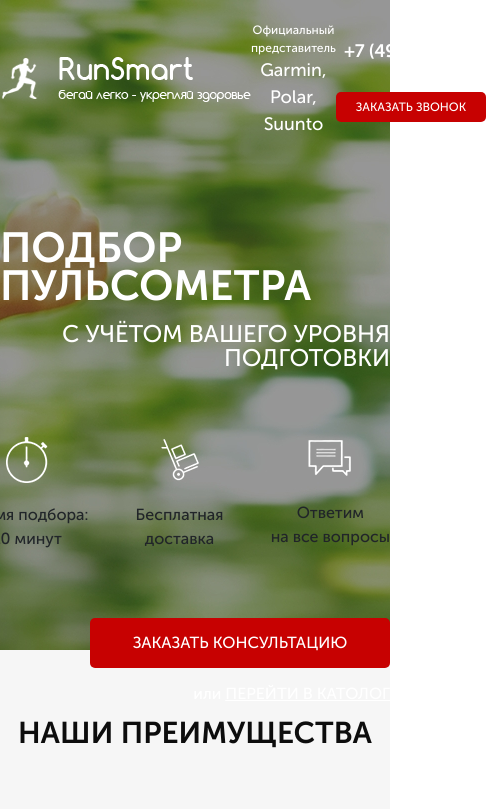
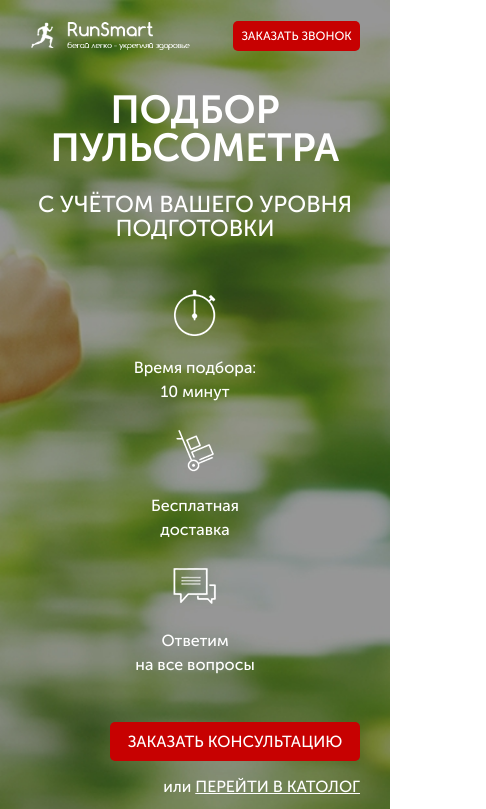
Before and after one commit to xNevrroXx/Heart-rate, a website: page src/index.html in a window 390 px wide. Shown: the top 809 px of the page, 486 px wide, since content can reach past the window. Drawn offline with Linux system fonts and the light colour scheme.

Commit message:
two sections adapted

```diff
--- a/src/index.html
+++ b/src/index.html
@@ -13,16 +13,16 @@
     <div class="promo">
         <div class="container">
             <header class="header">
-                <a href="#" class="haeder__logo">
+                <a href="#" class="header__logo">
                     <img src="images/logo.png" alt="logo_Run_smart">
                 </a>
-                <div class="header__official">
+                <div class="hide_mobile header__official ">
                     Официальный представитель
                     <span>Garmin, Polar, Suunto</span>
                 </div>
                 <div class="header__contacts">
-                    <a class="header__phone" href="tel: +74999228974">+7 (499) 922-89-74</a>
-                    <button class="button button_align_right">Заказать звонок</button>
+                    <a class="header__phone hide_mobile" href="tel: +74999228974">+7 (499) 922-89-74</a>
+                    <button class="button">Заказать звонок</button>
                 </div>
             </header>
 
@@ -45,11 +45,13 @@
                     </div>
                 </div>
 
-                <button class="button button_main">Заказать консультацию</button>
+                <div class="endOf__promo">
+                    <button class="button button_main">Заказать консультацию</button>
 
-                <div class="promo__link">
-                    или
-                    <a href="#">Перейти в католог</a>
+                    <div class="promo__link">
+                        или
+                        <a href="#">Перейти в католог</a>
+                    </div>
                 </div>
             </div>
         </div>
--- a/src/sass/base/_general.scss
+++ b/src/sass/base/_general.scss
@@ -1,3 +1,11 @@
+.hide_mobile{
+    display: block;
+}
+
+.visible_mobile {
+    display: none;
+}
+
 .container{
     max-width: 950px;
     margin: 0 auto;
--- a/src/sass/base/_media.scss
+++ b/src/sass/base/_media.scss
@@ -0,0 +1,142 @@
+@media (max-width: 1100px) {
+    .container{
+        max-width: 900px;
+    }
+}
+
+@media (max-width: 992px) {
+    .container{
+        max-width: 700px;
+    }
+
+    .promo{
+        padding-bottom: 60px;
+    }
+
+    .button_main{
+        width: 290px;
+        height: 49px;
+    }
+
+    .advantages__blocks{
+        max-width: 210px;
+    }
+}
+
+@media (max-width: 768px) {
+    .hide_mobile{
+        display: none;
+    }
+
+    .visible_mobile {
+        display: block;
+    }
+
+    .container{
+        max-width: 570px;
+    }
+
+    .header{
+        margin-bottom: 52px;
+    }
+
+    .header__logo {
+        width: 220px;
+    }
+
+    .promo {
+        padding-bottom: 50px;
+
+        &__wrapper {
+            align-items: center;
+        }
+    }
+
+    .advantages{
+        padding: 55px 0 60px 0;
+        &__wrapper{
+            flex-direction: column;
+            align-items: center;
+        }
+
+        &__blocks {
+            max-width: 242px;
+
+            &:not(:last-of-type) {
+                margin-bottom: 50px;
+            }
+        }
+
+        &__blocks__header {
+            margin-bottom: 11px;
+        }
+
+        img {
+            margin-bottom: 13px;
+        }
+    }
+}
+
+@media (max-width: 639px) {
+    .container{
+        max-width: 510px;
+    }
+
+    .promo {
+        &__header {
+            font-size: 39px;
+        }
+
+        &__subheader {
+            font-size: 23px;
+        }
+    }
+}
+
+@media (max-width: 575px) {
+    .container{
+        max-width: 330px;
+    }
+
+    .header {
+        margin-bottom:  40px;
+
+        &__logo {
+            max-width: 160px;
+        }
+
+        &__contacts {
+            width: 127px;
+        }
+
+        button {
+            width: 100%;
+        }
+    }
+
+    .promo {
+        &__header {
+            text-align: center;
+            margin-bottom: 25px;
+        }
+        &__subheader {
+            text-align: center;
+            margin-bottom: 50px;
+        }
+        &__icons {
+            flex-direction: column;
+            align-items: center;
+            justify-content: start;
+            max-width: 100%;
+            margin-bottom: 45px;
+        }
+        &__icons__icon:not(:last-child){
+            margin-bottom: 25px;
+        }
+
+        .button_main {
+            width: 250px;
+            height: 39px
+        }
+    }
+}
--- a/src/sass/blocks/_buttons.scss
+++ b/src/sass/blocks/_buttons.scss
@@ -9,4 +9,11 @@
     font-weight: 500;
     text-align: center;
     text-transform: uppercase;
+
+    &_main{
+        width: 300px;
+        height: 50px;
+        font-size: 16px;
+        margin-bottom: 18px;
+    }
 }
--- a/src/sass/blocks/parts_site/_advantages.scss
+++ b/src/sass/blocks/parts_site/_advantages.scss
@@ -1,6 +1,5 @@
 .advantages{
     background-color: #f6f6f6;
-    max-height: 472px;
     padding: 70px 0 78px 0;
 
     .title_advantages{
@@ -11,8 +10,9 @@
         display: flex;
         justify-content: space-between;
         align-items: flex-start;
+    }
 
-        .advantages__blocks{
+    &__blocks{
         display: flex;
         flex-direction: column;
         align-items: center;
@@ -30,6 +30,7 @@
             line-height: 17px;
             font-weight: 700;
             margin-bottom: 25px;
+            text-align: center;
         }
 
         &__description{
@@ -48,4 +49,3 @@
         }
     }
 }
-}
--- a/src/sass/blocks/parts_site/_promo.scss
+++ b/src/sass/blocks/parts_site/_promo.scss
@@ -1,5 +1,4 @@
 .promo {
-    max-height: 650px;
     padding: 21px 0 93px 0;
     background: url(../../images/bg/bg_1.jpg) center (center/cover) no-repeat;
 
@@ -7,8 +6,8 @@
         display: flex;
         flex-direction: column;
         align-items: flex-end;
-
-        .promo__header{
+    }
+    &__header{
     color: #ffffff;
     font-size: 42px;
     line-height: 38px;
@@ -17,7 +16,7 @@
     margin-bottom: 17px;
     }
 
-        .promo__subheader{
+    &__subheader{
         color: #ffffff;
         font-size: 24px;
         line-height: 24px;
@@ -27,7 +26,7 @@
         margin-bottom: 67px;
     }
 
-        .promo__icons{
+    &__icons{
         width: 424px;
         display: flex;
         justify-content: space-between;
@@ -40,6 +39,7 @@
             align-items: center;
             justify-content: center;
             text-align: center;
+            color: #ffffff;
             img{
                 max-width: 45px;
                 margin-bottom: 20px;
@@ -47,11 +47,12 @@
         }
     }
 
-        .button_main{
-            width: 300px;
-            height: 50px;
-            font-size: 16px;
-            margin-bottom: 18px;
+    .endOf__promo {
+        width: 100%;
+        display: flex;
+        align-items: flex-end;
+        justify-content: flex-start;
+        flex-direction: column;
     }
 
     .promo__link{
@@ -70,4 +71,3 @@
         }
     }
 }
-}
--- a/src/sass/style.scss
+++ b/src/sass/style.scss
@@ -11,3 +11,5 @@
 
 @import 'blocks/buttons';
 @import 'blocks/title';
+
+@import 'base/media';
```
Also changed, not shown: src/css/style.min.css. Lines whose indentation alone changed are shown as unchanged.
